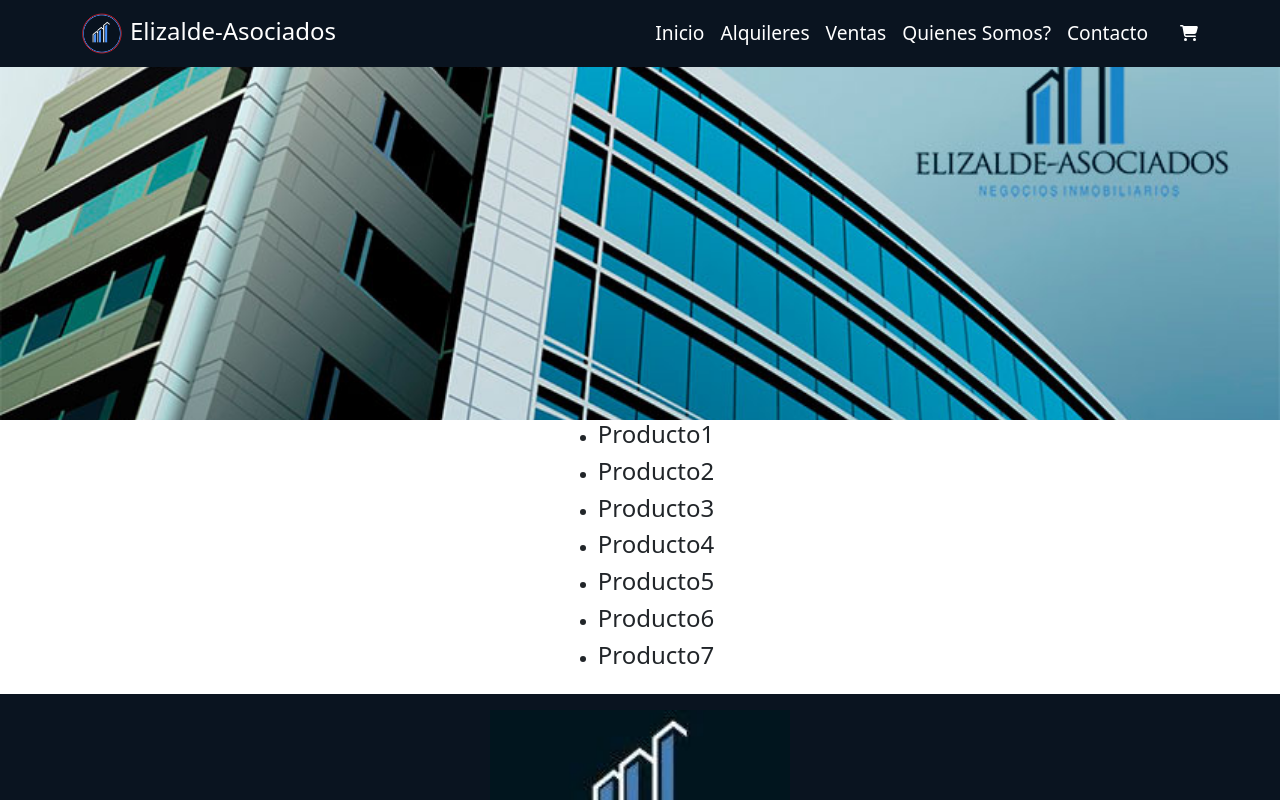
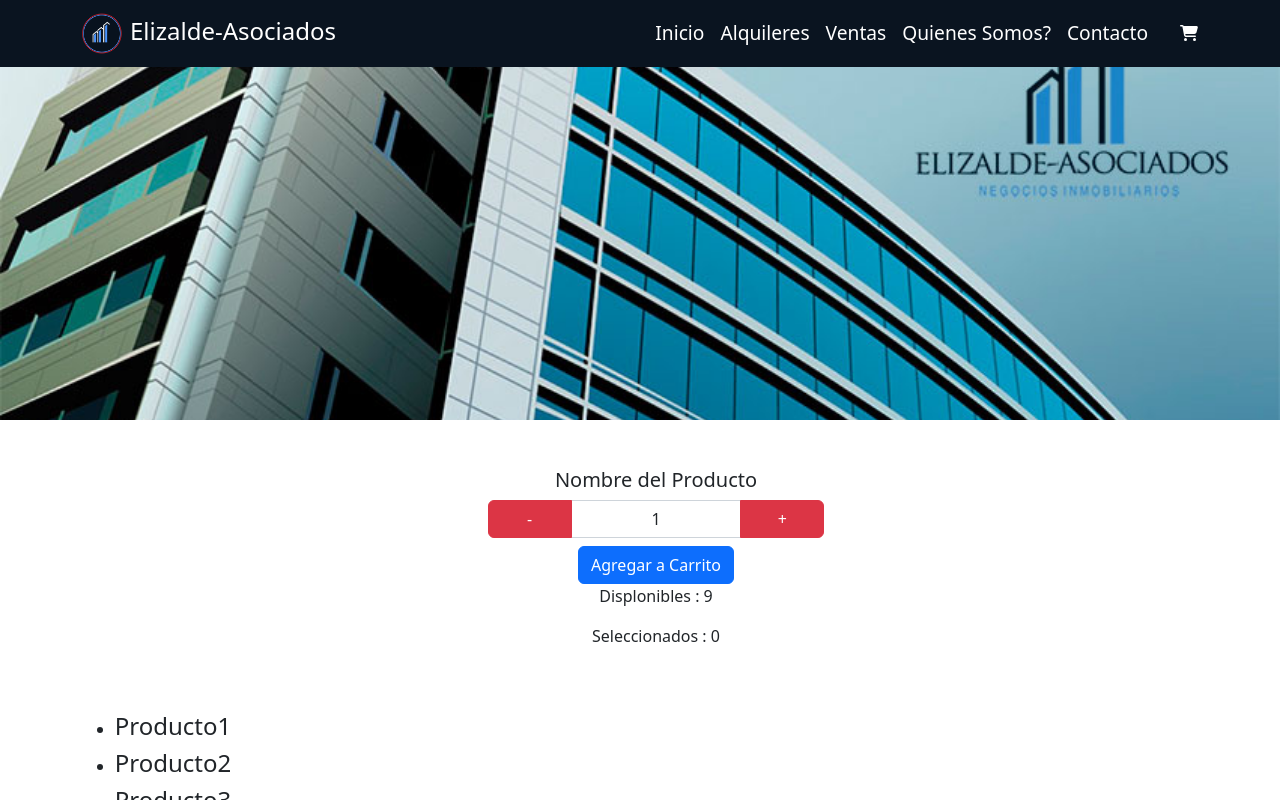
Before and after one commit to AgustinPaparo/Ecommerce-Paparo, a React (Create React App) app: page / in a window 1280 px wide. Shown: the top 800 px of the page. Built offline with nearby package versions, Linux system fonts and the light colour scheme.

Commit message:
Contador con boton

```diff
--- a/src/components/Contenido.jsx
+++ b/src/components/Contenido.jsx
@@ -1,10 +1,12 @@
 import React from "react";
 import ItemListContainer from "./ItemListContainer"
+import ItemCount from "./ItemCount";
 
 const Contenido = () => {
   return (
     <div className="d-flex  justify-content-center ">
         <ul>
+          <ItemCount stock={9} initial={1} onAdd={0}/>
             <ItemListContainer greetin="Producto1"/>
             <ItemListContainer greetin='Producto2'/>
             <ItemListContainer greetin='Producto3'/>
--- /dev/null
+++ b/src/components/ItemCount.jsx
@@ -0,0 +1,68 @@
+import React from "react";
+import { useState } from "react";
+
+const ItemCount = ({ stock, initial, onAdd }) => {
+  const [cantidad, setCantidad] = useState(initial);
+  const [itemStock, setItemStock] = useState(stock);
+  const [ItemAdd, setItemAdd] = useState(onAdd);
+
+  const disminuirCantidad = (valor) => {
+    if (valor > 0) {
+      setCantidad(valor);
+    }
+  };
+  const aumentarCantidad = (valor) => {
+    if (valor <= itemStock) {
+      setCantidad(valor);
+    }
+  };
+  const agregarProducto = () => {
+    if (cantidad <= itemStock) {
+      setItemStock(itemStock - cantidad);
+      setItemAdd(ItemAdd + cantidad);
+    }
+  };
+
+  return (
+    <div className="container py-5 text-center">
+      <div className="row justify-content-center">
+        <div className="col-4 ">
+          <h5>Nombre del Producto</h5>
+          <div className="input-group ">
+            <input
+              className="btn btn-danger col-3"
+              value="-"
+              onClick={() => {
+                disminuirCantidad(cantidad - 1);
+              }}
+            />
+            <input
+              type="text"
+              className="form-control text-center"
+              value={cantidad}
+            />
+            <input
+              className="btn btn-danger col-3"
+              value="+"
+              onClick={() => {
+                aumentarCantidad(cantidad + 1);
+              }}
+            />
+          </div>
+          <input
+            type="button"
+            className="btn btn-primary mt-2"
+            value="Agregar a Carrito"
+            onClick={() => {
+              agregarProducto();
+            }}
+          />
+        </div>
+        <p>Displonibles : {itemStock}</p>
+        <p>Seleccionados : {ItemAdd}</p>
+      </div>
+    </div>
+  );
+};
+
+export default ItemCount;
```
